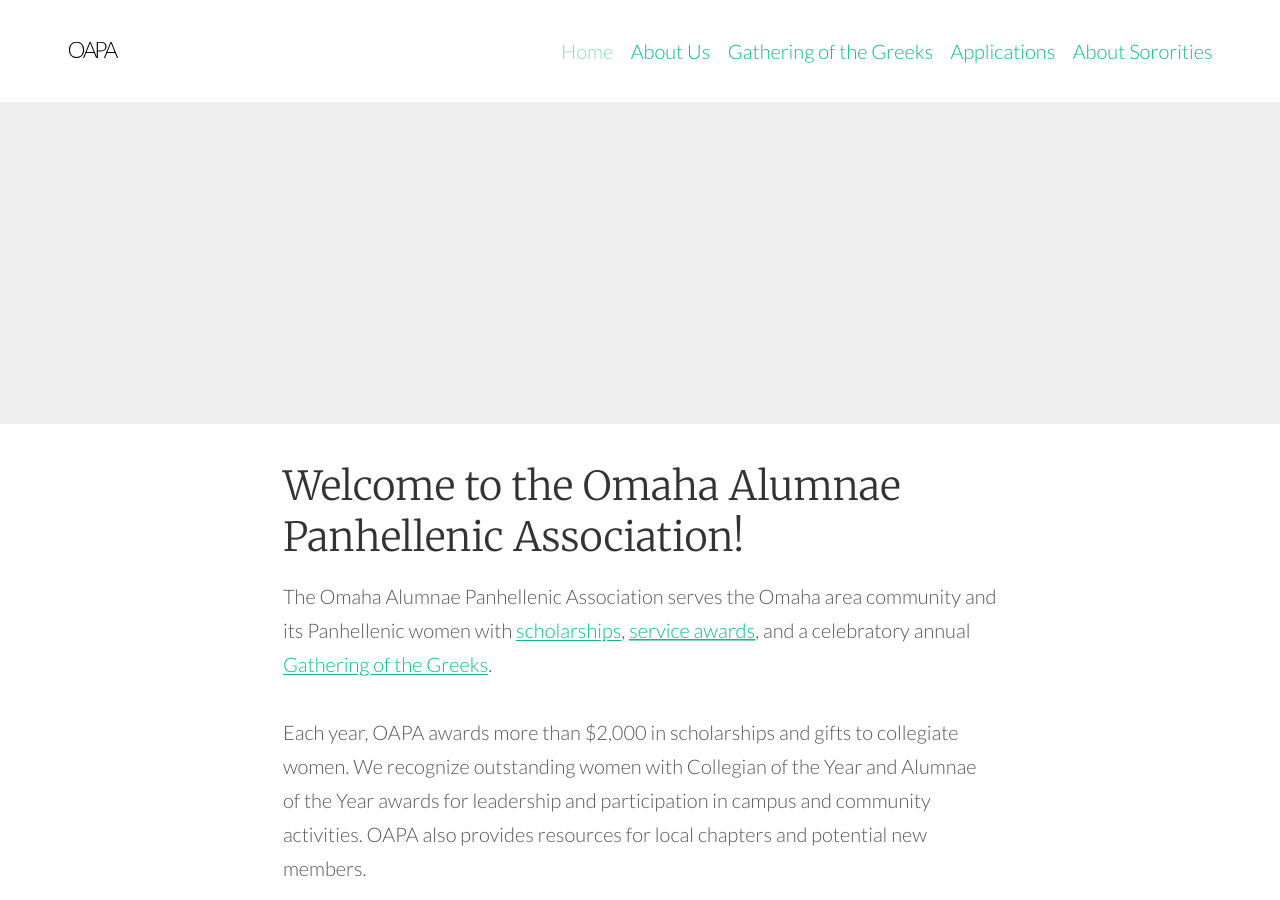
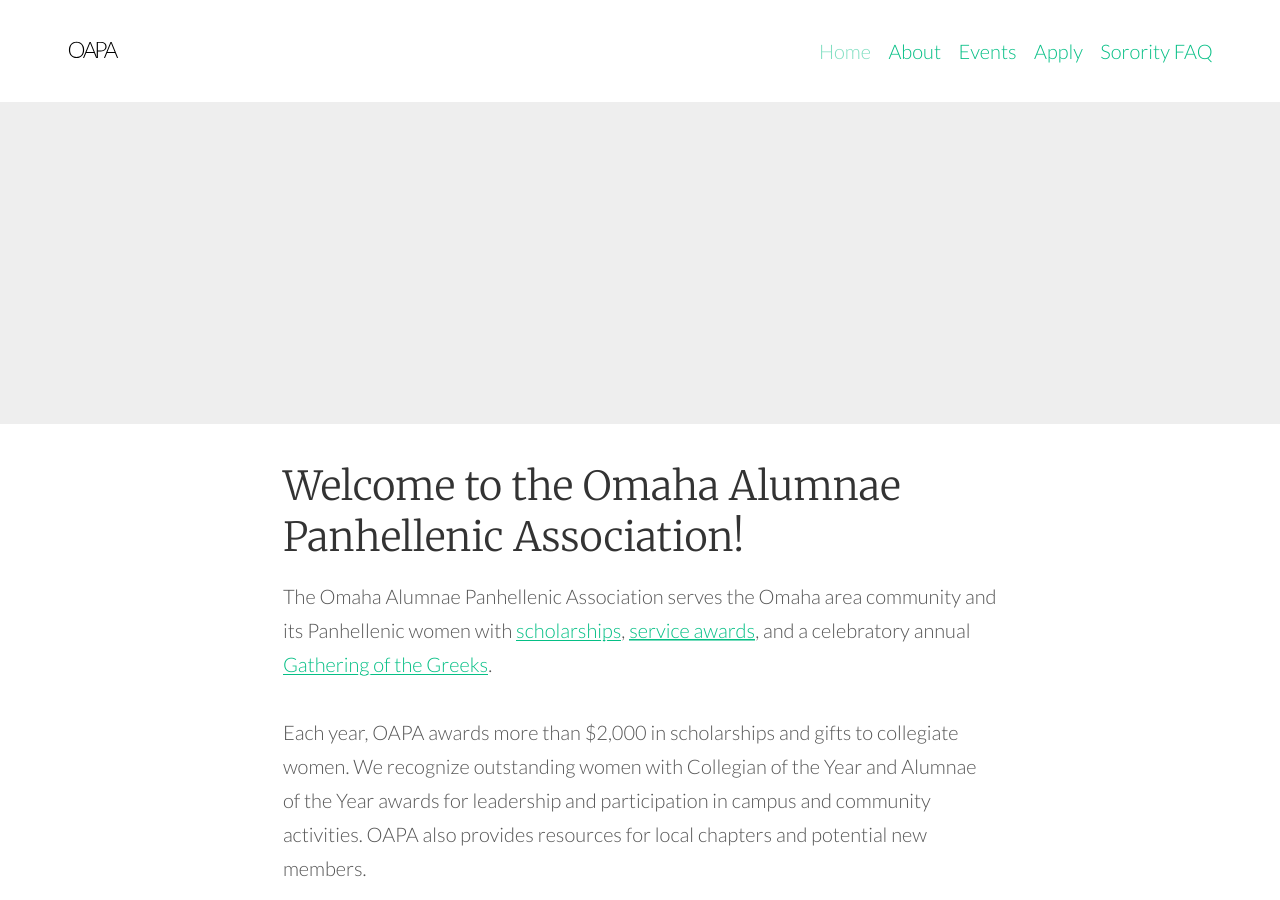
Before and after one commit to courtneyxann/oapa, a Jekyll site: the page built from docs/index.md, in a window 1280 px wide and 900 px high. Built offline with Jekyll 4.4.1, drawn with Linux system fonts in a browser that asks for light colours.

Commit message:
Updated navigation headers.

```diff
--- a/docs/_config.yml
+++ b/docs/_config.yml
@@ -87,10 +87,10 @@
 # 8. Site navigation
 navigation_header:
   Home: /
-  About Us: /about-us
-  Gathering of the Greeks: /gathering-of-the-greeks
-  Applications: /applications
-  About Sororities: /about-sororities
+  About: /about-us
+  Events: /gathering-of-the-greeks
+  Apply: /applications
+  Sorority FAQ: /about-sororities
 
 navigation_footer:
  No content needed
```
